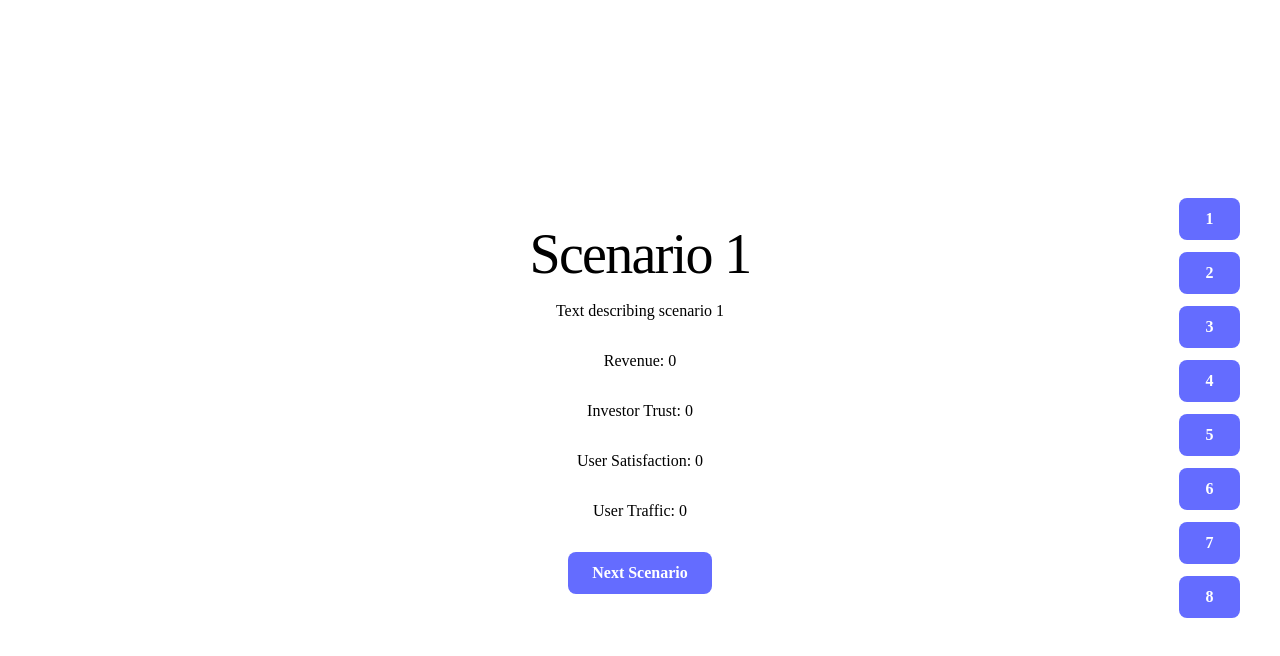
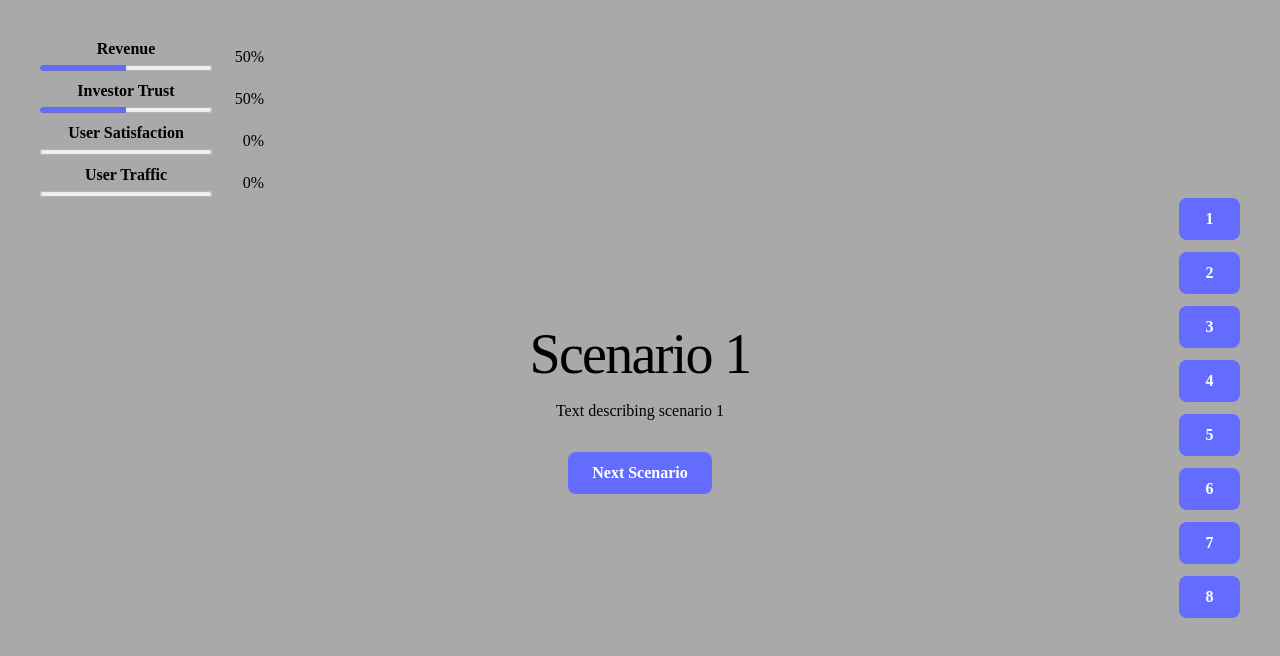
Before and after one commit to yan-74/CART-211, a React (Vite) app in the folder FINAL_PROJECT/: page /scenario/1 in a window 1280 px wide. Shown: the top 656 px of the page. Built offline with nearby package versions, Linux system fonts and the light colour scheme.

Commit message:
Add progress bar to stts

```diff
--- a/FINAL_PROJECT/src/components/GameContext.jsx
+++ b/FINAL_PROJECT/src/components/GameContext.jsx
@@ -4,8 +4,8 @@ import { useState } from 'react'
 import { GameContext } from './gameContext.js'
 
 const initialStats = {
-    revenue: 0,
-    investorTrust: 0,
+    revenue: 50,
+    investorTrust: 50,
     userSatisfaction: 0,
     userTraffic: 0,
 }
--- a/FINAL_PROJECT/src/components/Scenario.css
+++ b/FINAL_PROJECT/src/components/Scenario.css
@@ -1,23 +1,4 @@
-.scenario-page {
-    position: relative;
-    min-height: 100svh;
-    display: flex;
-    flex-direction: column;
-    align-items: center;
-    justify-content: center;
-    gap: 1rem;
-    padding: 2rem;
-    box-sizing: border-box;
-}
-
-.scenario-page h1 {
-    max-width: 800px;
-    margin: 0;
-}
-
-.scenario-page p {
-    margin: 0 0 1rem;
-}
+/* Sidebar styles */
 
 .sidebar {
     position: absolute;
@@ -41,6 +22,64 @@
 .sidebar a:focus-visible {
     outline: 3px solid #aeb2ff;
     outline-offset: 3px;
+}
+
+/* Stats section styles */
+.stats{
+    position: absolute;
+    top: 2rem;
+    left: 2rem;
+    width: 14rem;
+    display: flex;
+    flex-direction: column;
+    gap: 0.5rem;
+}
+
+.stat {
+    display: grid;
+    grid-template-columns: 1fr auto;
+    gap: 0.25rem 0.75rem;
+    align-items: center;
+}
+
+.stat label {
+    font-weight: 600;
+}
+
+.stat progress {
+    width: 100%;
+    height: 0.75rem;
+    grid-column: 1;
+    accent-color: #646cff;
+}
+
+.stat span {
+    grid-column: 2;
+    grid-row: 1 / span 2;
+    min-width: 2.5rem;
+    text-align: right;
+}
+
+
+.scenario-page {
+    position: relative;
+    min-height: 100svh;
+    display: flex;
+    flex-direction: column;
+    align-items: center;
+    justify-content: center;
+    gap: 1rem;
+    padding: 2rem;
+    box-sizing: border-box;
+}
+
+.scenario-page h1 {
+    max-width: 800px;
+    margin: 0;
+}
+
+.scenario-page p {
+    margin: 0 0 1rem;
 }
 
 .scenario-page a {
--- a/FINAL_PROJECT/src/components/Scenario.jsx
+++ b/FINAL_PROJECT/src/components/Scenario.jsx
@@ -62,13 +62,32 @@ function Scenario() {
                 <Link to="/scenario/8">8</Link>
             </nav>
 
+            <div className="stats">
+                <div className="stat">
+                    <label htmlFor="revenue">Revenue</label>
+                    <progress id="revenue" value={game.stats.revenue} max="100" />
+                    <span>{game.stats.revenue}%</span>
+                </div>
+                <div className="stat">
+                    <label htmlFor="investor-trust">Investor Trust</label>
+                    <progress id="investor-trust" value={game.stats.investorTrust} max="100" />
+                    <span>{game.stats.investorTrust}%</span>
+                </div>
+                <div className="stat">
+                    <label htmlFor="user-satisfaction">User Satisfaction</label>
+                    <progress id="user-satisfaction" value={game.stats.userSatisfaction} max="100" />
+                    <span>{game.stats.userSatisfaction}%</span>
+                </div>
+                <div className="stat">
+                    <label htmlFor="user-traffic">User Traffic</label>
+                    <progress id="user-traffic" value={game.stats.userTraffic} max="100" />
+                    <span>{game.stats.userTraffic}%</span>
+                </div>
+            </div>
+
             <h1>{scenario.title}</h1>
 
             <p>{scenario.text}</p>
-            <p>Revenue: {game.stats.revenue}</p>
-            <p>Investor Trust: {game.stats.investorTrust}</p>
-            <p>User Satisfaction: {game.stats.userSatisfaction}</p>
-            <p>User Traffic: {game.stats.userTraffic}</p>
             {nextScenarioId <= scenarios.length ? (
                 <Link to={`/scenario/${nextScenarioId}`}>Next Scenario</Link>
             ) : (
--- a/FINAL_PROJECT/src/index.css
+++ b/FINAL_PROJECT/src/index.css
@@ -1,5 +1,5 @@
 body {
-
+  background-color: darkgray;
 }
 
 #root {
```
